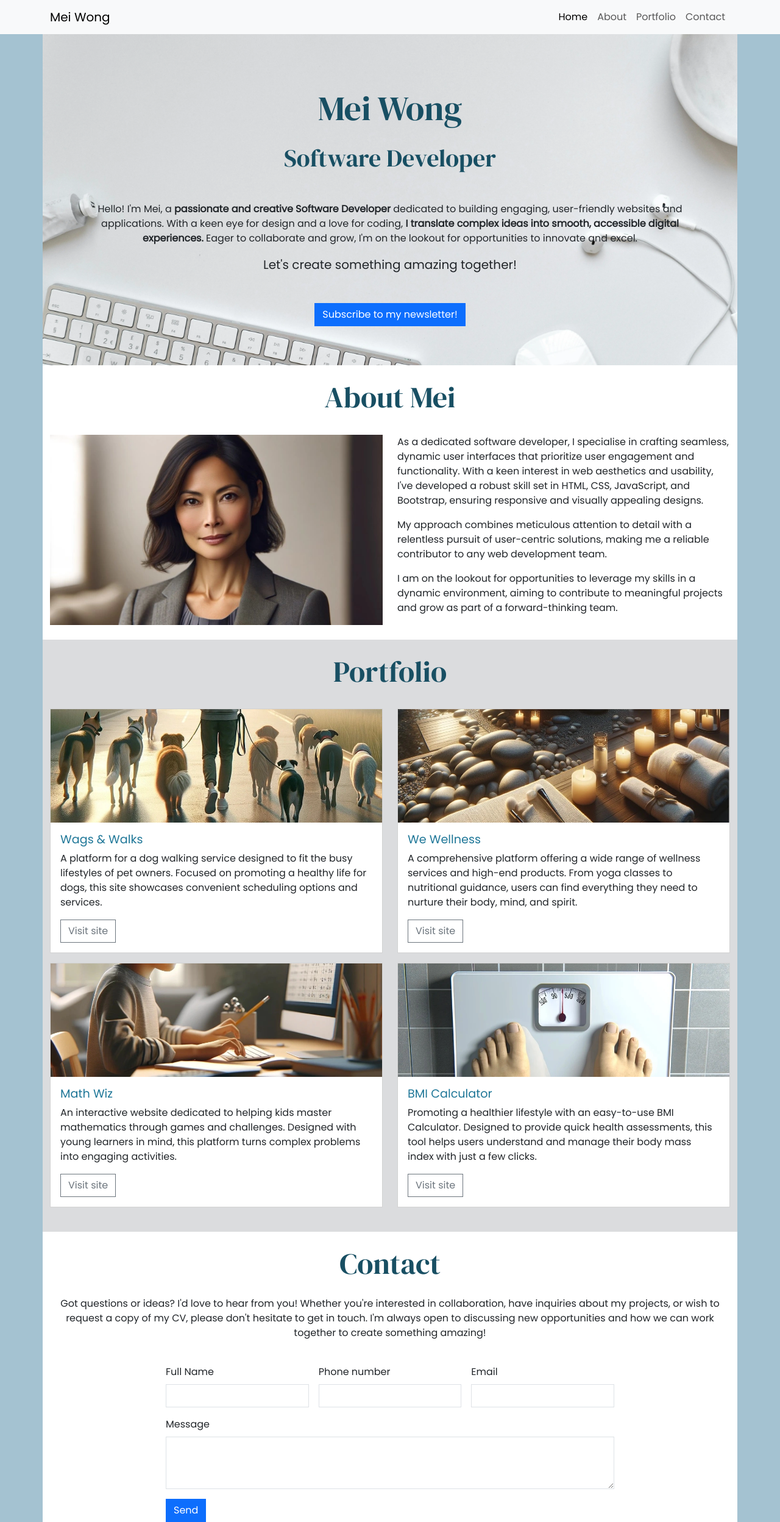
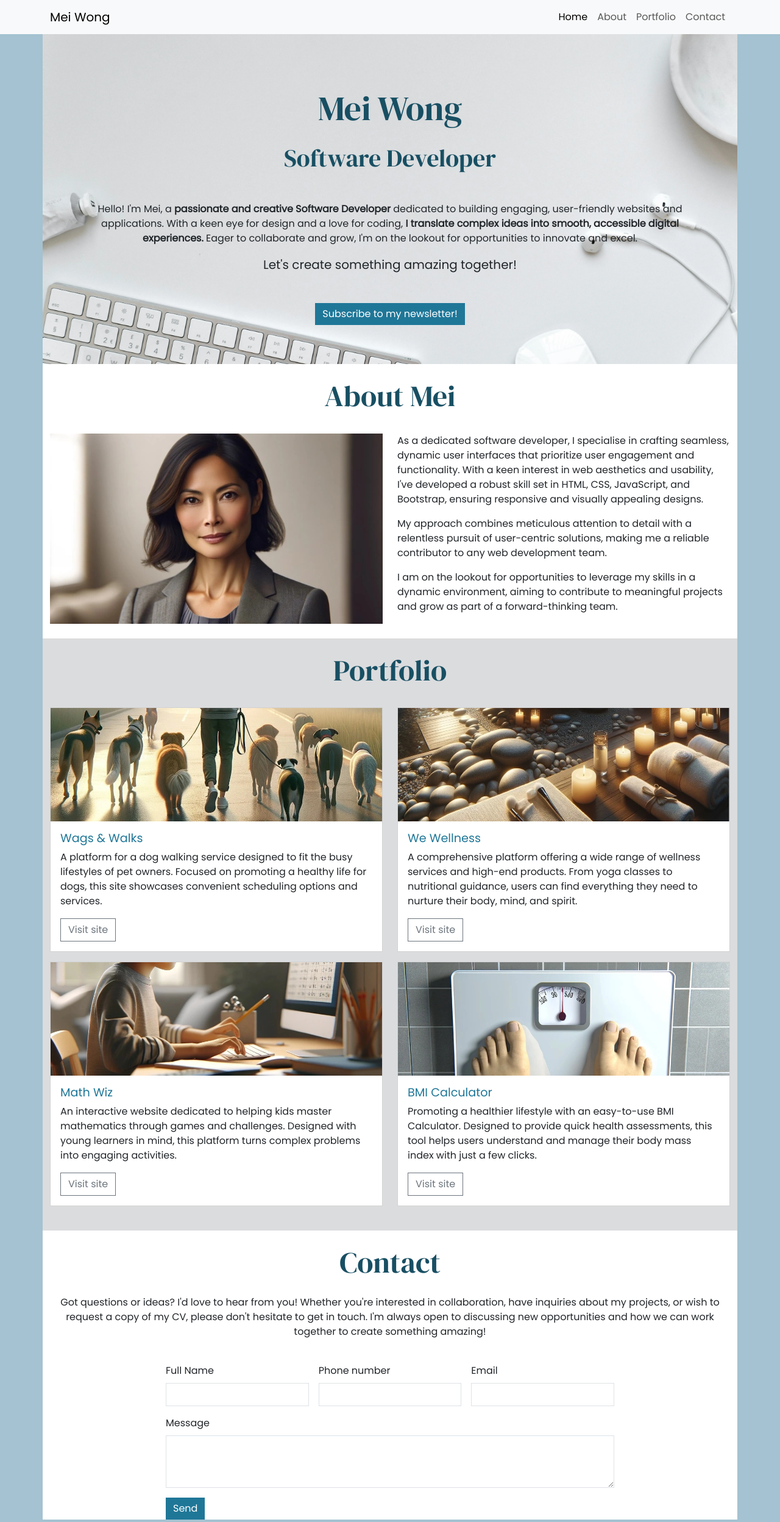
Before and after one commit to Alex-McAlpine/dev-portfolio-example, a plain HTML site: page index.html in a window 1280 px wide. Shown: the whole page at 61% size. Drawn offline with nearby package versions, Linux system fonts and the light colour scheme.

Commit message:
Added css style to buttons

```diff
--- a/assets/css/styles.css
+++ b/assets/css/styles.css
@@ -24,6 +24,20 @@ h2 {
 .sharp-corners * {
     border-radius: 0;
 }
+
+/* Buttons */
+
+.custom-button {
+    background-color: #1f7798;
+    border: #1f7798
+}
+
+.custom-button:hover {
+    background-color: #1d6d8a;
+    border: #1d6d8a
+}
+
+
 /* About section */
 
 #about {
--- a/index.html
+++ b/index.html
@@ -68,7 +68,7 @@
                 <!-- mb-5 gives extra margin spacing under lead text -->
                 <p class="lead mb-5">Let's create something amazing together!</p>
                 <!-- Bootstrap modal button -->
-                <button type="button" class="btn btn-primary  sharp-corners" data-bs-toggle="modal"
+                <button type="button" class="btn btn-primary  sharp-corners custom-button" data-bs-toggle="modal"
                     data-bs-target="#exampleModal">
                     Subscribe to my newsletter!
                 </button>
@@ -223,7 +223,7 @@
                         <textarea class="form-control" id="message" rows="3"></textarea>
                     </div>
                     <div class="col-12">
-                        <button type="submit" class="btn btn-primary">Send</button>
+                        <button type="submit" class="btn btn-primary custom-button">Send</button>
                     </div>
                 </form>
 
@@ -255,7 +255,7 @@
                             <input type="email" class="form-control" id="inputEmail">
                         </div>
                         <div class="col-12 mb-4">
-                            <button type="submit" class="btn btn-primary sharp-corners">
+                            <button type="submit" class="btn btn-primary sharp-corners custom-button">
                                 Sign up!
                             </button>
                         </div>
```
